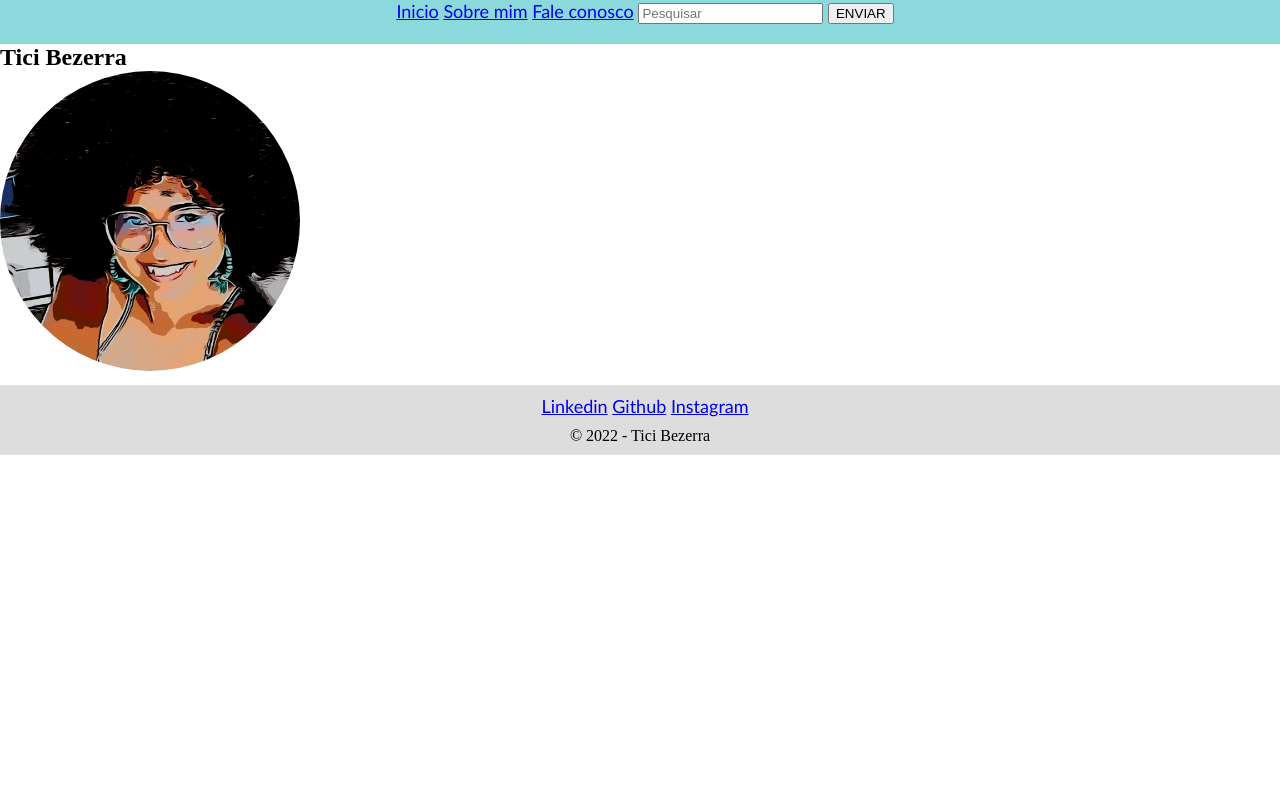
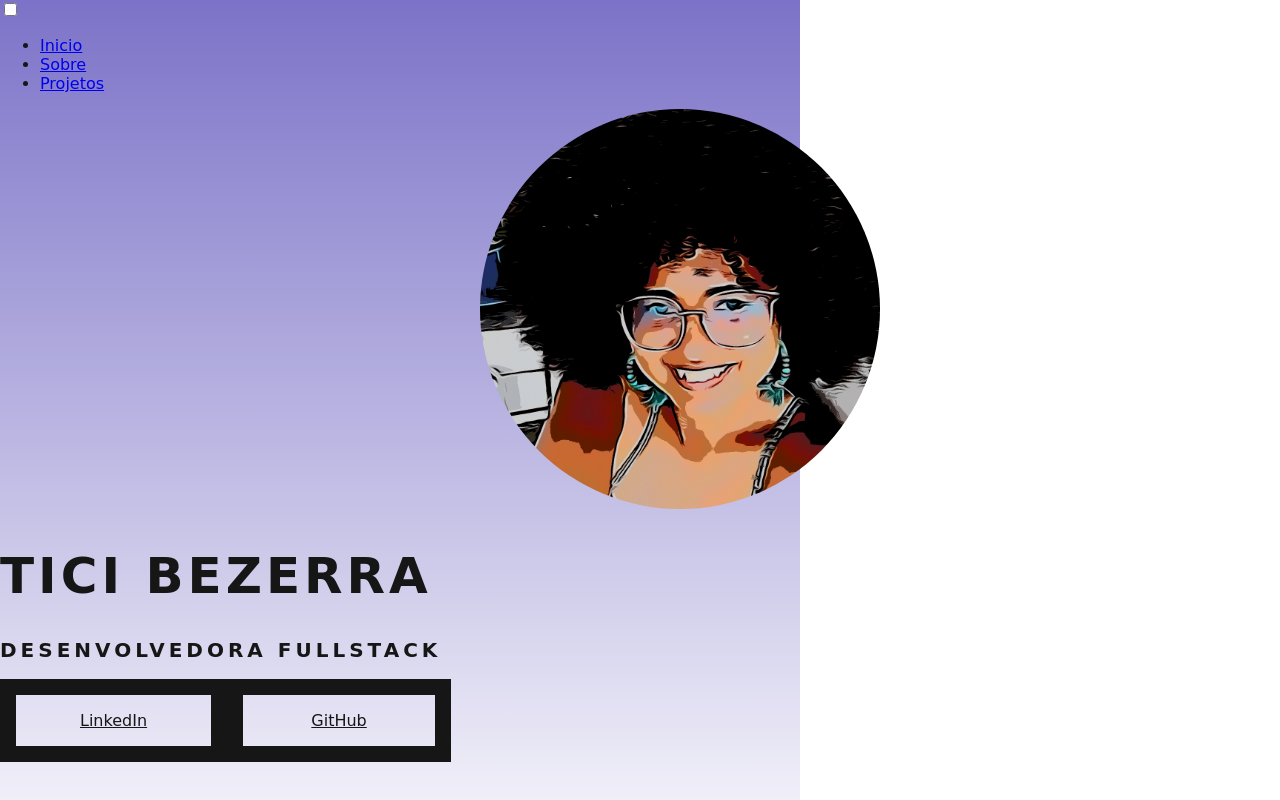
Before and after one commit to TiciB/Capegemini_Start, a plain HTML site: page index.html in a window 1280 px wide. Drawn offline with Linux system fonts and the light colour scheme; a web font is replaced by a local one.

Commit message:
Tentando mudar a página principal

```diff
--- a/index.html
+++ b/index.html
@@ -7,36 +7,50 @@
         <link rel="stylesheet" href="style.css">
     </head>
     <body>
-         <!--Cabeçalho - menu de navegação das páginas-->
-        <header>
-            <nav>
-                <a href="index.html">Inicio</a>
-                <a href="sobre.html" target="_self">Sobre mim</a>
-                <a href="contato.html">Fale conosco</a>
+        <header class="header-container">
+            <div class="header">
+                <div class="checkbox-container">
+                    <!--menu bolha-->
+                    <div class="checkbox-wrapper">
+                        <input type="checkbox" id="toggler">
+                        <label class="checkbox" for="toggler">
+                            <div class="trace"></div>
+                            <div class="trace"></div>
+                            <div class="trace"></div>
+                        </label>
+                        <div class="menu">
+                            <nav class="menu-itens">
+                                <ul>
+                                    <li>
+                                        <a href="./index.html">Inicio</a>
+                                    </li>
+                                    <li>
+                                        <a href="./sobre.html">Sobre</a>
+                                    </li>
+                                    <li>
+                                        <a href="./contato.html">Projetos</a>
+                                    </li>
+                                </ul>
 
-                <input type="search" name="pesquisa" placeholder="Pesquisar">
-                <button class ="maiusculo" type="submit">Enviar</button>
-            </nav>
+                                <img src="./imagens/eucartoon.jpg" alt="minha foto pixelada">
+
+
+                            </nav>
+                        </div>
+
+                    </div>
+                </div>
+
+            </div>
+            <h1>TICI BEZERRA</h1>
+            <h2>Desenvolvedora FullStack</h2>
+            <div class="social-media">
+                <a href="https://www.linkedin.com/in/ticiana-bezerra/">LinkedIn</a>
+                <a href="https://github.com/TiciB">GitHub</a>
+            </div>
 
         </header>
-
-        <main>
-            <article>
-                <h1>Tici Bezerra</h1>
-            </article>
-
-           <div class="imagem">
-            <img src="./imagens/eucartoon.jpg" alt="eu em cartoon">
-           </div>
-        </main>
-        <!--Rodapé da página-->
-        <footer>
-                <nav>
-                    <a href="https://www.linkedin.com/">Linkedin</a>
-                    <a href="https://github.com/">Github</a>
-                    <a href="https://www.instagram.com/">Instagram</a>
-                </nav>
-            &copy; 2022 - Tici Bezerra
-        </footer>
+        <main></main>
+        <footer></footer>
     </body>
 </html>
--- a/style.css
+++ b/style.css
@@ -1,48 +1,48 @@
-*{
+@import url('https://fonts.googleapis.com/css2?family=Edu+VIC+WA+NT+Beginner&display=swap');
+
+body{
     margin: 0;
+    padding: 0;
+    font-family: cursive;
+    color: #161616;
 }
 
-nav{
-    text-align: center;
-    font-family: 'Gill Sans', 'Gill Sans MT', Calibri, 'Trebuchet MS', sans-serif;
-    font-size: large;
+.header-container{
+    height:100vh;
+    width: 100vh;
+    position: relative;
+    background-image: linear-gradient(to top, #f0eff8, #b6b1e0,
+    #7c73c8);
+}
+img{
+    height: 400px;
+    width: 400px;
+    border-radius: 60%;
+    position: relative;
+    left: 60%;
+}
+h1{
+    font-size: 50px;
+    letter-spacing: 4px;
 }
 h2{
-    font-family: 'Gill Sans', 'Gill Sans MT', Calibri, 'Trebuchet MS', sans-serif;
-    background-color:#8bd9dc;
-    padding: 10px;
-}
-header{
-    background-color:#8bd9dc;
-    padding-bottom: 10px;
-}
-p{
-    text-align: left;
-    margin: 40px;
-    text-indent: 2rem;
-}
-.maiusculo{
+    font-size: 20px;
+    letter-spacing: 4px;
     text-transform: uppercase;
 }
+.social-media{
+    margin-top: 1rem;
+    display: flex;
+}
+.social-media a {
+    color:#161616;
+    padding: 1rem 4rem;
+    border: 1rem solid #161616;
+    min-width:4rem;
+    display: flex;
+    align-items: center;
+    justify-content: center;
+    transition: .5s case-in-out;
 
-nav{
-    padding-bottom: 10px;
-    padding-left: 10px;
 
 }
-main{
-    background-color:#ffffff;
-    padding-bottom: 10px;
-}
-img{
-    height: 300px;
-    border-radius: 60%;
-}
-form{
-    padding-left: 30px;
-}
-footer{
-   background-color:#dddddd;
-   padding: 10px;
-   text-align: center;
-}
```
Also changed, not shown: contato.html (+4 -4 lines), sobre.html (+4 -4 lines).
